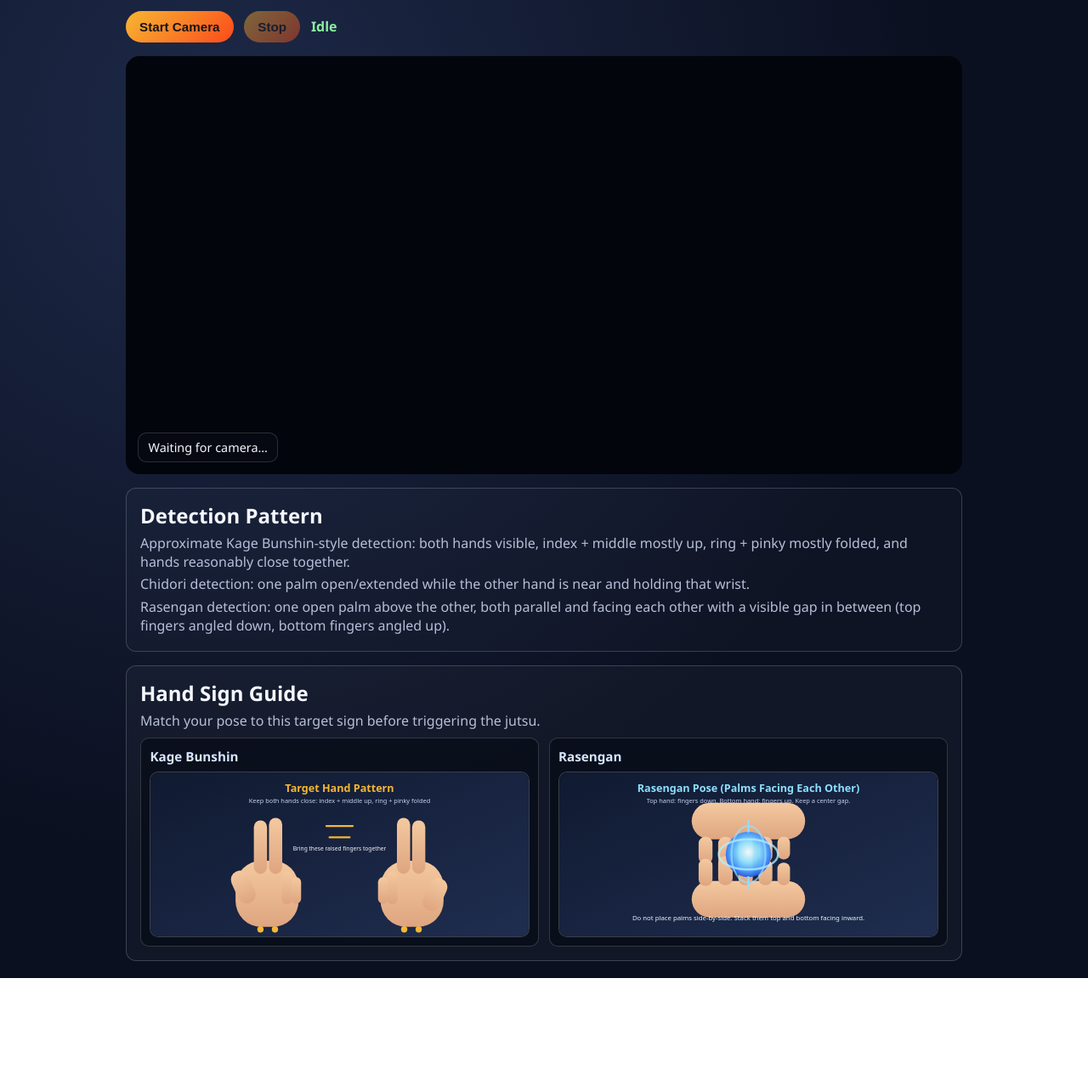
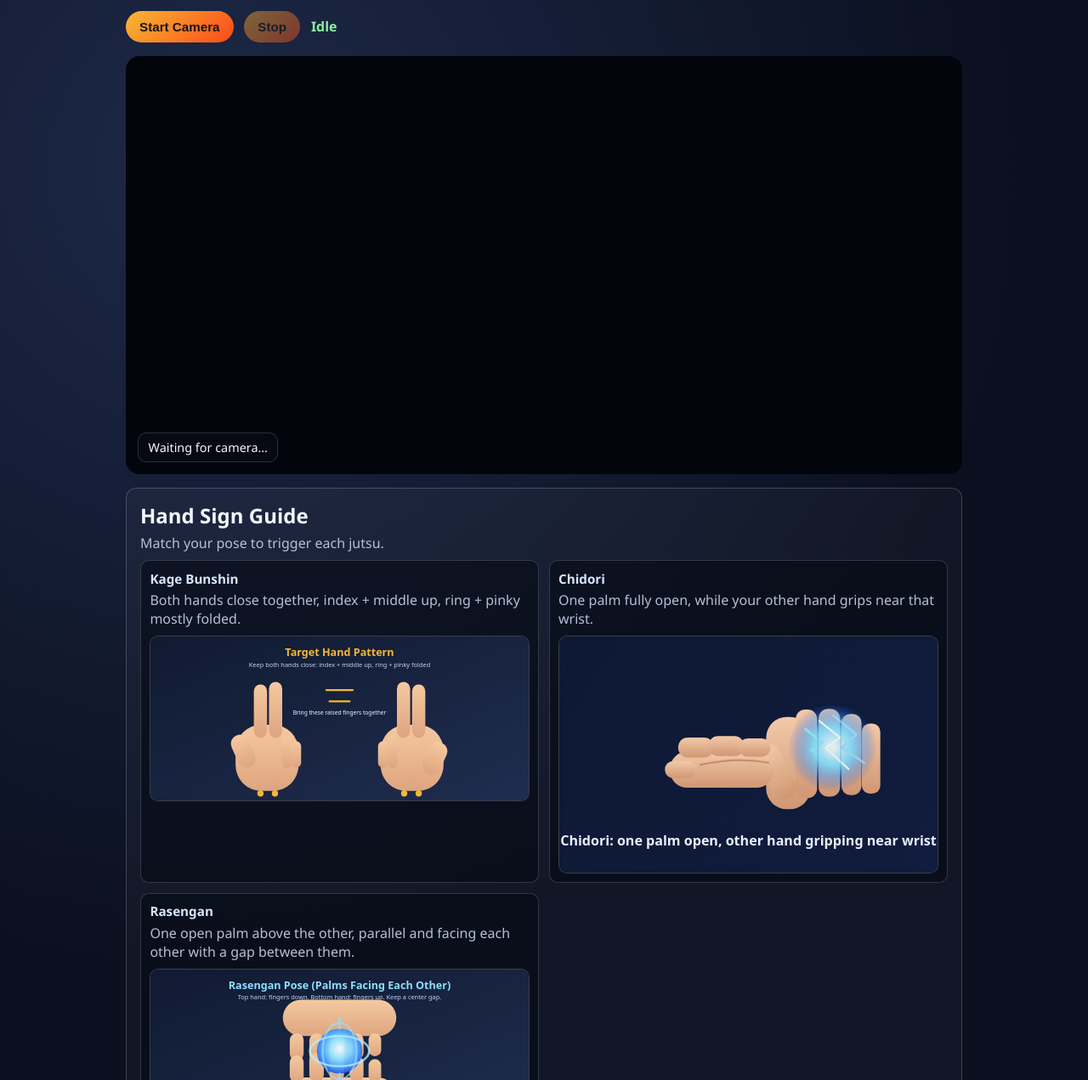
Before and after one commit to kktheboy86/jutsu-cam, a plain HTML site: page index.html in a window 1280 px wide. Shown: the part 98-1369 px from the top of the page at 85% size. Before the commit the page ends 1249 px from the top, so only its background shows below. Drawn offline with Linux system fonts and the light colour scheme.

Commit message:
Update homepage copy and expand 3-jutsu hand sign guide

```diff
--- a/index.html
+++ b/index.html
@@ -3,17 +3,14 @@
   <head>
     <meta charset="UTF-8" />
     <meta name="viewport" content="width=device-width, initial-scale=1.0" />
-    <title>Kage Bunshin Cam</title>
+    <title>Jutsu Cam</title>
     <link rel="stylesheet" href="styles.css" />
   </head>
   <body>
     <main class="app">
       <header>
-        <h1>Kage Bunshin Cam</h1>
-        <p>
-          Show your hand seal. If it matches the Kage Bunshin pattern, the app
-          plays a chant and spawns 10 clones.
-        </p>
+        <h1>Jutsu Cam</h1>
+        <p>Show Your Hand Seal!</p>
       </header>
 
       <section class="controls">
@@ -28,37 +25,37 @@
         <div class="hud" id="hud">Waiting for camera…</div>
       </section>
 
-      <section class="notes">
-        <h2>Detection Pattern</h2>
-        <p>
-          Approximate Kage Bunshin-style detection: both hands visible, index +
-          middle mostly up, ring + pinky mostly folded, and hands reasonably
-          close together.
-        </p>
-        <p>
-          Chidori detection: one palm open/extended while the other hand is near
-          and holding that wrist.
-        </p>
-        <p>
-          Rasengan detection: one open palm above the other, both parallel and
-          facing each other with a visible gap in between (top fingers angled
-          down, bottom fingers angled up).
-        </p>
-      </section>
-
       <section class="guide">
         <h2>Hand Sign Guide</h2>
-        <p>Match your pose to this target sign before triggering the jutsu.</p>
+        <p>Match your pose to trigger each jutsu.</p>
         <div class="guide-grid">
           <article class="guide-card">
             <h3>Kage Bunshin</h3>
+            <p>
+              Both hands close together, index + middle up, ring + pinky mostly
+              folded.
+            </p>
             <img
               src="assets/kagebunshin-sign-guide.svg"
               alt="Reference drawing of both hands forming the Kage Bunshin style sign with index and middle fingers up, ring and pinky folded."
             />
           </article>
           <article class="guide-card">
+            <h3>Chidori</h3>
+            <p>
+              One palm fully open, while your other hand grips near that wrist.
+            </p>
+            <img
+              src="assets/chidori-sign-guide.svg"
+              alt="Reference drawing of one open palm with the other hand holding near the wrist for Chidori."
+            />
+          </article>
+          <article class="guide-card">
             <h3>Rasengan</h3>
+            <p>
+              One open palm above the other, parallel and facing each other with
+              a gap between them.
+            </p>
             <img
               src="assets/rasengan-sign-guide.svg"
               alt="Reference drawing of both open palms held parallel with a gap in the middle where a blue orb forms."
```
Also changed, not shown: assets/chidori-sign-guide.svg (added).
